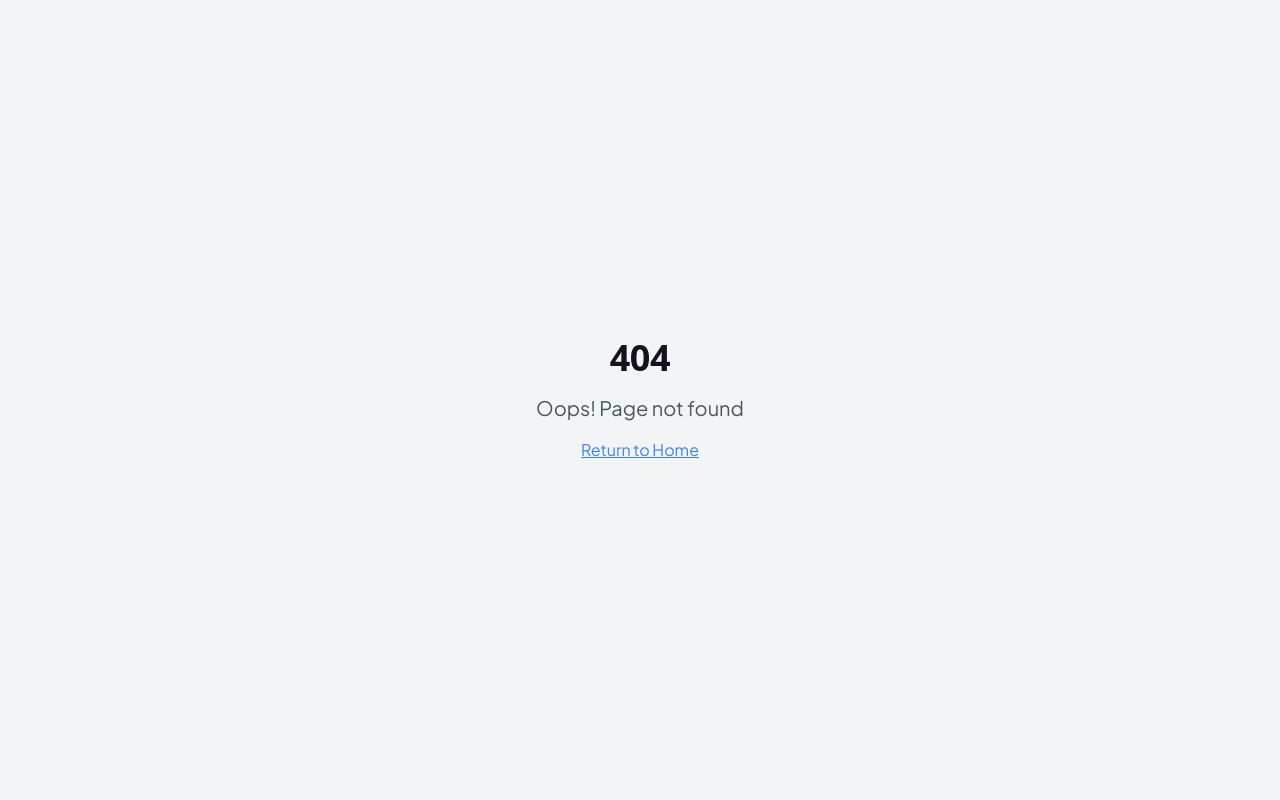
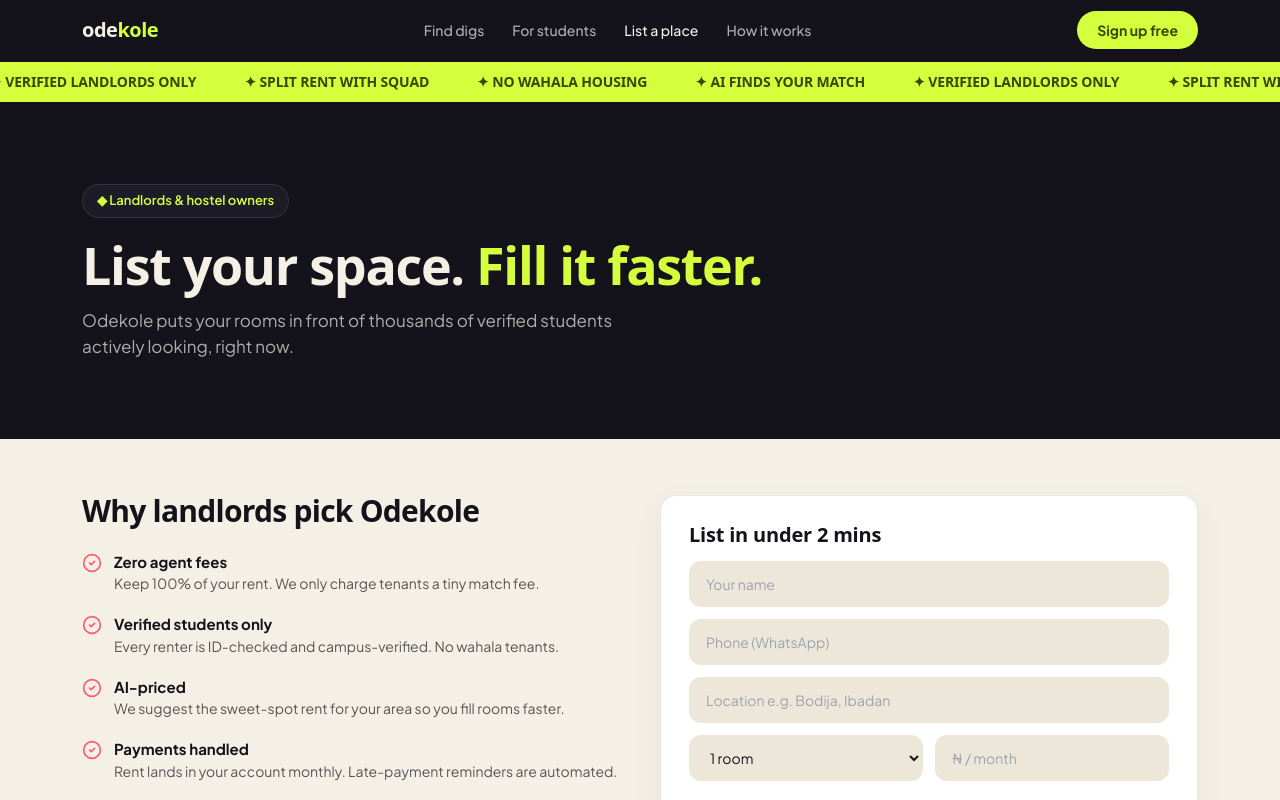
Before and after one commit to Moe-Kingsworth/Odekole-AI, a React (Vite) app: page /list in a window 1280 px wide. Before the commit this address had no page. Shown: the top 800 px of the page. Built offline with nearby package versions, Linux system fonts and the light colour scheme; a web font is replaced by a local one.

Commit message:
Changes
Co-authored-by: Moe-Kingsworth <212045855+Moe-Kingsworth@users.noreply.github.com>

```diff
--- a/src/App.tsx
+++ b/src/App.tsx
@@ -6,6 +6,8 @@ import { BrowserRouter, Routes, Route } from "react-router-dom";
 import Index from "./pages/Index";
 import PropertyListings from "./pages/PropertyListings";
 import ForStudents from "./pages/ForStudents";
+import ListAPlace from "./pages/ListAPlace";
+import HowItWorks from "./pages/HowItWorks";
 import NotFound from "./pages/NotFound";
 
 const queryClient = new QueryClient();
@@ -20,6 +22,8 @@ const App = () => (
           <Route path="/" element={<Index />} />
           <Route path="/properties" element={<PropertyListings />} />
           <Route path="/for-students" element={<ForStudents />} />
+          <Route path="/list" element={<ListAPlace />} />
+          <Route path="/how" element={<HowItWorks />} />
           {/* ADD ALL CUSTOM ROUTES ABOVE THE CATCH-ALL "*" ROUTE */}
           <Route path="*" element={<NotFound />} />
         </Routes>
--- /dev/null
+++ b/src/pages/HowItWorks.tsx
@@ -0,0 +1,84 @@
+import { Link } from 'react-router-dom';
+import Navbar from '@/components/Navbar';
+import MarqueeBand from '@/components/MarqueeBand';
+import Footer from '@/components/Footer';
+import BottomNavigation from '@/components/BottomNavigation';
+import Reveal from '@/components/Reveal';
+
+const steps = [
+  {
+    n: '01',
+    title: 'Tell us your vibe',
+    body: 'Budget, campus, roommate preference, must-haves. Takes 90 seconds.',
+  },
+  {
+    n: '02',
+    title: 'AI matches your digs',
+    body: 'We scan 12k+ verified rooms and rank them by fit — not by who paid to be first.',
+  },
+  {
+    n: '03',
+    title: 'Tour & lock it in',
+    body: 'Book a physical or video tour. Sign digitally. Pay rent in-app. Move in.',
+  },
+];
+
+const HowItWorks = () => {
+  return (
+    <div className="min-h-screen bg-paper text-ink pb-20">
+      <Navbar />
+      <MarqueeBand />
+
+      <section className="bg-ink text-paper py-16 md:py-20">
+        <div className="max-w-[1180px] mx-auto px-5 md:px-8">
+          <div className="inline-flex items-center gap-2 bg-ink-2 border border-paper/10 text-zest text-[13px] font-semibold px-3.5 py-1.5 rounded-full mb-5">
+            ◆ How Odekole works
+          </div>
+          <h1 className="font-display font-black text-[36px] md:text-[52px] tracking-tight leading-[1.05]">
+            Three steps. <em className="not-italic text-zest">Zero drama.</em>
+          </h1>
+          <p className="text-paper/70 mt-4 max-w-[560px] text-[16px] md:text-[17px]">
+            No agents. No fake listings. No showing up to a house that doesn't exist. Just matches that actually fit.
+          </p>
+        </div>
+      </section>
+
+      <section className="max-w-[1180px] mx-auto px-5 md:px-8 py-16 grid md:grid-cols-3 gap-6">
+        {steps.map((s) => (
+          <Reveal
+            key={s.n}
+            className="bg-white border border-ink/10 rounded-2xl p-6 hover:-translate-y-1 transition-transform"
+          >
+            <div className="font-mono text-zest-ink bg-zest inline-block px-2.5 py-1 rounded-full text-[12px] font-bold mb-4">
+              {s.n}
+            </div>
+            <h3 className="font-display font-bold text-[20px] mb-2">{s.title}</h3>
+            <p className="text-sm text-ink/70 leading-relaxed">{s.body}</p>
+          </Reveal>
+        ))}
+      </section>
+
+      <section className="max-w-[1180px] mx-auto px-5 md:px-8 pb-20">
+        <Reveal className="bg-zest text-zest-ink rounded-3xl p-8 md:p-12 text-center">
+          <h2 className="font-display font-black text-[28px] md:text-[36px] tracking-tight">
+            Ready to find your digs?
+          </h2>
+          <p className="text-sm md:text-base mt-2 opacity-80 max-w-[420px] mx-auto">
+            Start matching in 90 seconds. Free forever for students.
+          </p>
+          <Link
+            to="/properties"
+            className="mt-6 inline-flex bg-ink text-paper px-7 py-3.5 rounded-full font-bold text-sm"
+          >
+            Start matching →
+          </Link>
+        </Reveal>
+      </section>
+
+      <Footer />
+      <BottomNavigation />
+    </div>
+  );
+};
+
+export default HowItWorks;
--- /dev/null
+++ b/src/pages/ListAPlace.tsx
@@ -0,0 +1,129 @@
+import { useState } from 'react';
+import Navbar from '@/components/Navbar';
+import MarqueeBand from '@/components/MarqueeBand';
+import Footer from '@/components/Footer';
+import BottomNavigation from '@/components/BottomNavigation';
+import Reveal from '@/components/Reveal';
+import { CheckCircle2 } from 'lucide-react';
+import { toast } from 'sonner';
+
+const perks = [
+  { title: 'Zero agent fees', body: 'Keep 100% of your rent. We only charge tenants a tiny match fee.' },
+  { title: 'Verified students only', body: 'Every renter is ID-checked and campus-verified. No wahala tenants.' },
+  { title: 'AI-priced', body: 'We suggest the sweet-spot rent for your area so you fill rooms faster.' },
+  { title: 'Payments handled', body: 'Rent lands in your account monthly. Late-payment reminders are automated.' },
+];
+
+const ListAPlace = () => {
+  const [form, setForm] = useState({ name: '', phone: '', location: '', rooms: '1', price: '' });
+
+  const onSubmit = (e: React.FormEvent) => {
+    e.preventDefault();
+    toast.success('Thanks! Our team will reach out within 24 hours.');
+    setForm({ name: '', phone: '', location: '', rooms: '1', price: '' });
+  };
+
+  return (
+    <div className="min-h-screen bg-paper text-ink pb-20">
+      <Navbar />
+      <MarqueeBand />
+
+      <section className="bg-ink text-paper py-16 md:py-20">
+        <div className="max-w-[1180px] mx-auto px-5 md:px-8">
+          <div className="inline-flex items-center gap-2 bg-ink-2 border border-paper/10 text-zest text-[13px] font-semibold px-3.5 py-1.5 rounded-full mb-5">
+            ◆ Landlords & hostel owners
+          </div>
+          <h1 className="font-display font-black text-[36px] md:text-[52px] tracking-tight leading-[1.05]">
+            List your space. <em className="not-italic text-zest">Fill it faster.</em>
+          </h1>
+          <p className="text-paper/70 mt-4 max-w-[560px] text-[16px] md:text-[17px]">
+            Odekole puts your rooms in front of thousands of verified students actively looking, right now.
+          </p>
+        </div>
+      </section>
+
+      <section className="max-w-[1180px] mx-auto px-5 md:px-8 py-14 grid md:grid-cols-2 gap-10">
+        <Reveal>
+          <h2 className="font-display font-bold text-[26px] md:text-[30px] tracking-tight mb-6">
+            Why landlords pick Odekole
+          </h2>
+          <div className="space-y-5">
+            {perks.map((p) => (
+              <div key={p.title} className="flex gap-3">
+                <CheckCircle2 className="w-5 h-5 text-coral mt-0.5 shrink-0" />
+                <div>
+                  <div className="font-bold text-[15px]">{p.title}</div>
+                  <div className="text-sm text-ink/70">{p.body}</div>
+                </div>
+              </div>
+            ))}
+          </div>
+        </Reveal>
+
+        <Reveal>
+          <form
+            onSubmit={onSubmit}
+            className="bg-white border border-ink/10 rounded-2xl p-6 md:p-7 shadow-[0_10px_30px_rgba(20,19,28,0.06)]"
+          >
+            <h3 className="font-display font-bold text-[20px] mb-4">List in under 2 mins</h3>
+            <div className="space-y-3">
+              <input
+                required
+                value={form.name}
+                onChange={(e) => setForm({ ...form, name: e.target.value })}
+                placeholder="Your name"
+                className="w-full bg-paper-2 rounded-xl px-4 py-3 text-sm outline-none border border-transparent focus:border-ink/20"
+              />
+              <input
+                required
+                value={form.phone}
+                onChange={(e) => setForm({ ...form, phone: e.target.value })}
+                placeholder="Phone (WhatsApp)"
+                className="w-full bg-paper-2 rounded-xl px-4 py-3 text-sm outline-none border border-transparent focus:border-ink/20"
+              />
+              <input
+                required
+                value={form.location}
+                onChange={(e) => setForm({ ...form, location: e.target.value })}
+                placeholder="Location e.g. Bodija, Ibadan"
+                className="w-full bg-paper-2 rounded-xl px-4 py-3 text-sm outline-none border border-transparent focus:border-ink/20"
+              />
+              <div className="grid grid-cols-2 gap-3">
+                <select
+                  value={form.rooms}
+                  onChange={(e) => setForm({ ...form, rooms: e.target.value })}
+                  className="bg-paper-2 rounded-xl px-4 py-3 text-sm outline-none border border-transparent focus:border-ink/20"
+                >
+                  <option value="1">1 room</option>
+                  <option value="2">2 rooms</option>
+                  <option value="3">3+ rooms</option>
+                </select>
+                <input
+                  required
+                  value={form.price}
+                  onChange={(e) => setForm({ ...form, price: e.target.value })}
+                  placeholder="₦ / month"
+                  className="bg-paper-2 rounded-xl px-4 py-3 text-sm outline-none border border-transparent focus:border-ink/20"
+                />
+              </div>
+            </div>
+            <button
+              type="submit"
+              className="mt-5 w-full bg-zest text-zest-ink font-bold text-sm py-3.5 rounded-full"
+            >
+              Get me listed →
+            </button>
+            <p className="text-[11px] text-ink/50 mt-3 text-center">
+              We'll call within 24 hours to verify your space.
+            </p>
+          </form>
+        </Reveal>
+      </section>
+
+      <Footer />
+      <BottomNavigation />
+    </div>
+  );
+};
+
+export default ListAPlace;
```
